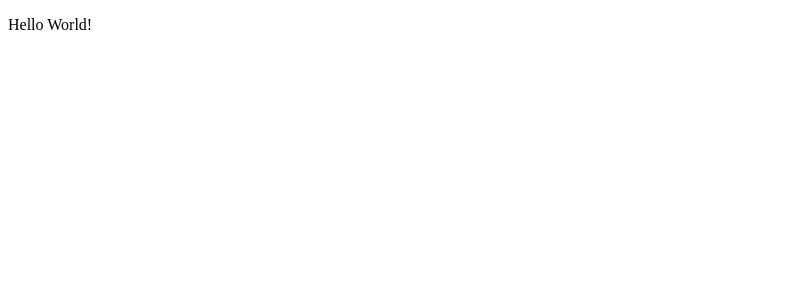
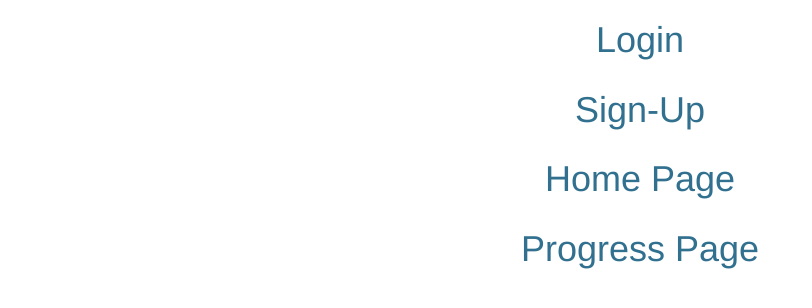
Before and after one commit to meron-yemane/priorities-app, a website: page public/index.html in a window 1280 px wide. Shown: the whole page, without its empty margins (0-812 px from the left). Drawn offline with nearby package versions, Linux system fonts and the light colour scheme.

Commit message:
initial bootstrap setup

```diff
--- a/public/index.html
+++ b/public/index.html
@@ -1,9 +1,31 @@
 <!DOCTYPE html>
 <html>
   <head>
-    <title></title>
+    <link rel="stylesheet" href="https://maxcdn.bootstrapcdn.com/bootstrap/3.3.7/css/bootstrap.min.css" integrity="sha384-BVYiiSIFeK1dGmJRAkycuHAHRg32OmUcww7on3RYdg4Va+PmSTsz/K68vbdEjh4u" crossorigin="anonymous">
+    <script src="https://maxcdn.bootstrapcdn.com/bootstrap/3.3.7/js/bootstrap.min.js" integrity="sha384-Tc5IQib027qvyjSMfHjOMaLkfuWVxZxUPnCJA7l2mCWNIpG9mGCD8wGNIcPD7Txa" crossorigin="anonymous">
+    </script>
+    <title>Priorities</title>
   </head>
-  <body>
-    <p>Hello World!</p>
+  <body class="container">
+    <div class="row" id="login">
+      <div class="col-xs-12 col-sm-8 col-sm-offset-2 col-md-6 col-md-offset-3 col-lg-4 col-lg-offset-4">
+        <h1 class="text-center text-info">Login</h1>
+      </div>
+    </div>
+    <div class="row" id="signup">
+        <div class="col-xs-12 col-sm-8 col-sm-offset-2 col-md-6 col-md-offset-3 col-lg-4 col-lg-offset-4">
+          <h1 class="text-center text-info">Sign-Up</h1>
+        </div>
+    </div>
+    <div class="row" id="homepage">
+      <div class="col-xs-12 col-sm-8 col-sm-offset-2 col-md-6 col-md-offset-3 col-lg-4 col-lg-offset-4">
+        <h1 class="text-center text-info">Home Page</h1>
+      </div>
+    </div>
+    <div class="row" id="progresspage">
+      <div class="col-xs-12 col-sm-8 col-sm-offset-2 col-md-6 col-md-offset-3 col-lg-4 col-lg-offset-4">
+        <h1 class="text-center text-info">Progress Page</h1>
+      </div>
+    </div>
   </body>
 </html>
```
Also changed, not shown: public/main.css (added).
